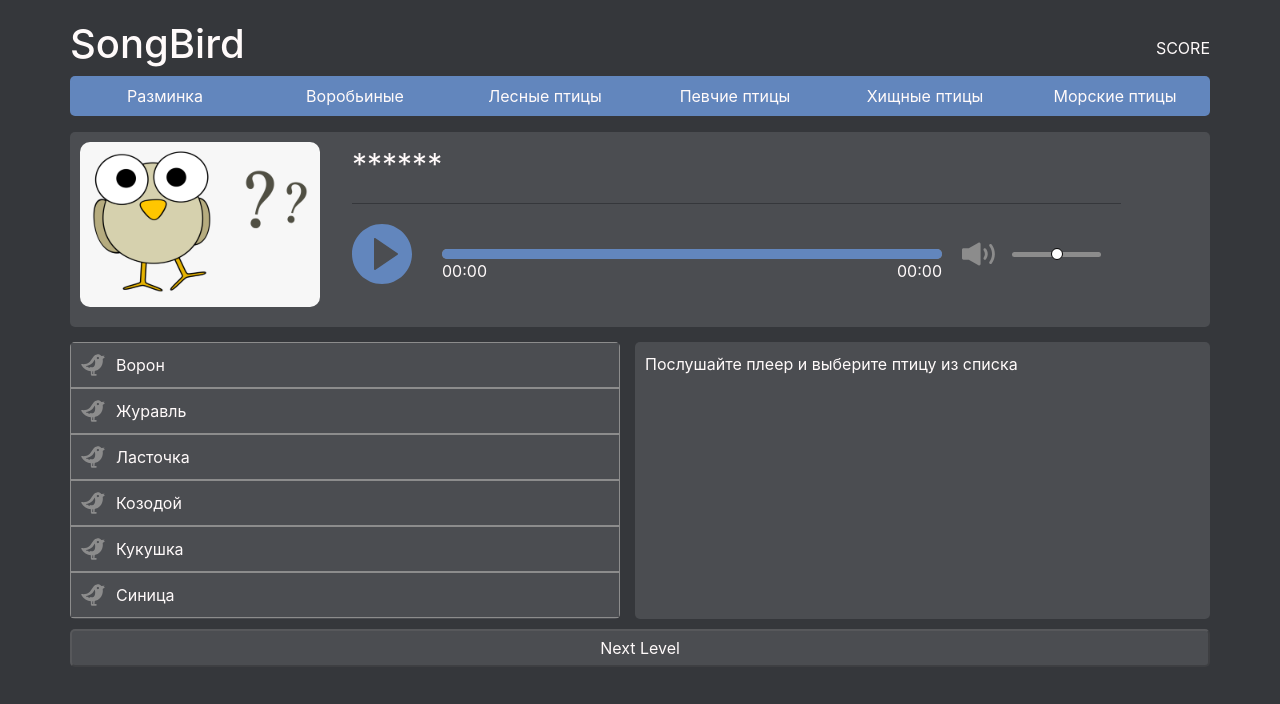
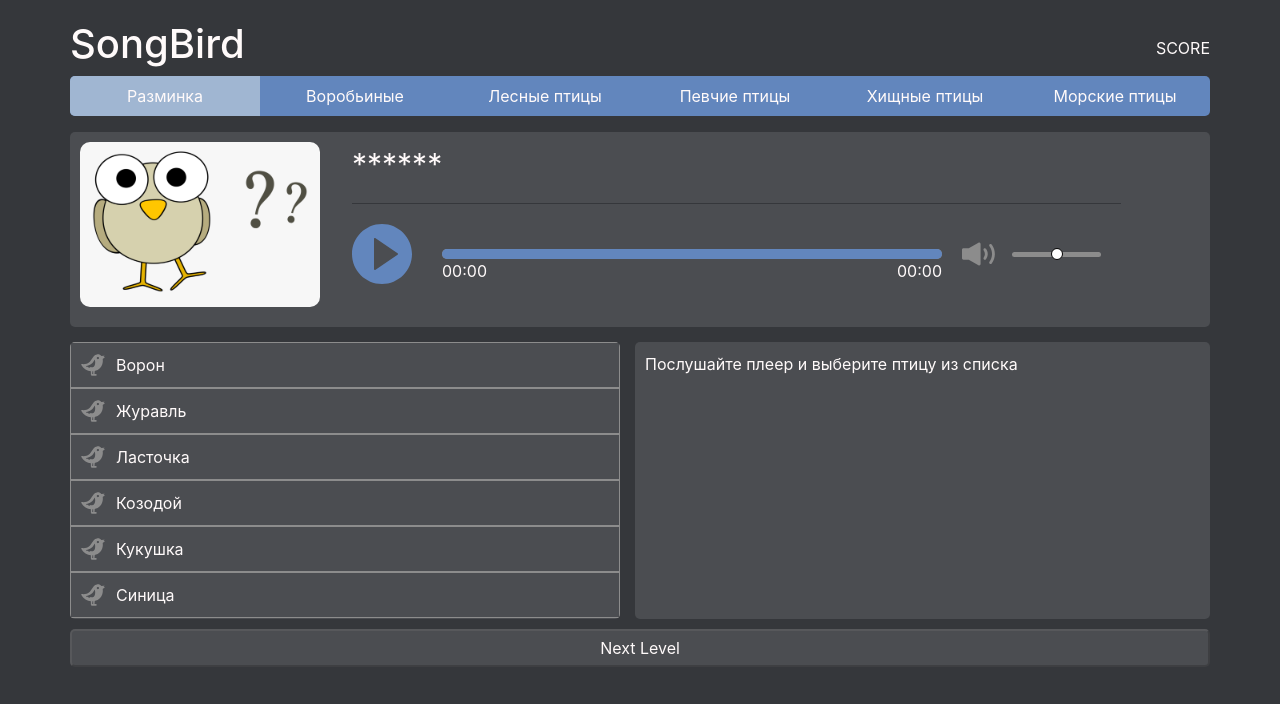
Before and after one commit to Maxvvellh0use/songbird, a React (Create React App) app: page / in a window 1280 px wide. Shown: the top 704 px of the page. Built offline with nearby package versions, Linux system fonts and the light colour scheme.

Commit message:
feat: add change active header classes after next lvl

```diff
--- a/src/components/CurrentBirdBlock/AudioPlayerBird.tsx
+++ b/src/components/CurrentBirdBlock/AudioPlayerBird.tsx
@@ -1,5 +1,4 @@
-import React, {useEffect, useRef, useState} from 'react';
-import {SystemState} from "../../redux/types";
+import React, { useEffect, useState } from 'react';
 import { connect } from "react-redux";
 import playButton from '../../assets/svg/play-button.svg'
 import pauseButton from '../../assets/svg/pause-button.svg';
@@ -85,6 +84,7 @@ const AudioPlayerBird: React.FunctionComponent<AudioProps> = ({targetId, thumb,
     }
     const [volumeValueState, setVolumeValueState] = useState(startVolume);
     audioBirdCurrent.volume = volumeValueState / volumeCoefficient;
+    audioBirdSelect.volume = volumeValueState / volumeCoefficient;
     const [volumeImageState, setVolumeImageState] = useState(volumeMedium);
     const volumeControl = (event: React.ChangeEvent<HTMLInputElement>) => {
         const currentValue: number = +(event.target.value);
--- a/src/components/CurrentBirdBlock/CurrentBirdBlock.tsx
+++ b/src/components/CurrentBirdBlock/CurrentBirdBlock.tsx
@@ -1,12 +1,9 @@
 import AudioPlayerBird from "./AudioPlayerBird";
 import './current-bird.scss';
 import altBirdImage from '../../assets/img/alt_bird_image.png';
-import React, { useState } from "react";
+import React from "react";
 import { connect } from "react-redux";
-import { getRandomBirdIndex } from "./helpers/getRandomBirdIndex";
 import { createNewBird } from "../../redux/actions";
-import birdsData from "../../data/birdsData";
-import { startCategoryIndex } from "./consts";
 import { mapStateToProps } from "../../redux/mapStateToProps";
 
 interface PropsWithCreateNewBird {
--- a/src/components/DescriptionBirdBlock/DescriptionBirdBlock.tsx
+++ b/src/components/DescriptionBirdBlock/DescriptionBirdBlock.tsx
@@ -1,11 +1,9 @@
 import React from "react";
 import './description_bird.scss'
 import { connect } from "react-redux";
-import { SystemState } from "../../redux/types";
 import { defaultTextDescriptionBlock } from "./const";
 import { mapStateToProps } from "../../redux/mapStateToProps";
 import AudioPlayerBird from "../CurrentBirdBlock/AudioPlayerBird";
-import {selectNewBird, setAudioBird} from "../../redux/actions";
 
 interface DescriptionProps {
     selectBird: {
--- a/src/components/FunctionalBlock/FunctionalBlock.tsx
+++ b/src/components/FunctionalBlock/FunctionalBlock.tsx
@@ -2,7 +2,6 @@ import React, {useState} from "react";
 import AnswerOptionsBlock from "../AnswerOptionsBlock/AnswerOptionsBlock";
 import DescriptionBirdBlock from "../DescriptionBirdBlock/DescriptionBirdBlock";
 import { Button } from "../Buttons/Button";
-import { SystemState } from "../../redux/types";
 import { connect } from "react-redux";
 import {mapStateToProps} from "../../redux/mapStateToProps";
 import {createNewBird, nextCategoryBird, selectNewBird, setAudioBird} from "../../redux/actions";
@@ -20,6 +19,7 @@ interface PropsCategoryBird {
         name: string,
         species: string,
         otherBirdsInCategory: object[],
+        activeHeaderClass: string[],
     },
     selectBird: {
         audio: string,
@@ -42,7 +42,8 @@ interface PropsCategoryBird {
     setAudioBird: any
 }
 
-const FunctionalBlock: React.FunctionComponent<PropsCategoryBird> = ({audioBird, setAudioBird, selectNewBird, categoryBird, nextCategoryBird, currentBird, selectBird, createNewBird}) => {
+const FunctionalBlock: React.FunctionComponent<PropsCategoryBird> =
+    ({audioBird, setAudioBird, selectNewBird, nextCategoryBird, currentBird, selectBird, createNewBird, categoryBird}) => {
     const randomBirdIndex: number = getRandomBirdIndex();
     const [categoryBirdState, setCategoryBirdState] = useState(startIndex);
     const isCorrectBird = () => {
@@ -51,8 +52,14 @@ const FunctionalBlock: React.FunctionComponent<PropsCategoryBird> = ({audioBird,
                 buttonActiveClass: currentBird.name !== selectBird.name ? '' : ' button_active',
             }
     }
+
     const nextLevelHandler = () => {
         audioBird.currentAudio.pause();
+        console.log(categoryBird.categoryIndex)
+        const copyArrayHeaderClasses = currentBird.activeHeaderClass.slice();
+        copyArrayHeaderClasses[categoryBird.categoryIndex] = '';
+        copyArrayHeaderClasses[categoryBird.categoryIndex + increaseCoefficient] = ' bird_list_item__active';
+        console.log(copyArrayHeaderClasses)
         setCategoryBirdState(categoryBirdState + increaseCoefficient)
         const newBirdData = birdsData[categoryBirdState][randomBirdIndex];
         const otherBirdsInCategory = birdsData[categoryBirdState].filter((bird, index) =>
@@ -69,6 +76,7 @@ const FunctionalBlock: React.FunctionComponent<PropsCategoryBird> = ({audioBird,
             name: newBirdData.name,
             species: newBirdData.species,
             otherBirdsInCategory: otherBirdsInCategory,
+            activeHeaderClass: copyArrayHeaderClasses,
         };
         const category = {
             categoryIndex: categoryBirdState,
--- a/src/components/Header/BirdListItem.tsx
+++ b/src/components/Header/BirdListItem.tsx
@@ -1,23 +1,31 @@
 import React, { useState } from 'react';
 import './header.scss';
 import { birdsCategories } from "../../data/birdsCategories";
+import { connect } from "react-redux";
+import { SystemState } from "../../redux/types";
+import { mapStateToProps } from "../../redux/mapStateToProps";
 
-export const BirdListItem: () => JSX.Element[] = () => {
+const BirdListItem: React.FunctionComponent<SystemState> = ({currentBird}) => {
     const arrayClassState: string[] = new Array(birdsCategories.length).fill('');
-    const [activeListClass, setActiveListClass] = useState(arrayClassState);
-    const clickNavHandler = (event: any) => {
-        activeListClass.map(() => {
-            const newArrayClassState = [...arrayClassState];
-            newArrayClassState[event.target.dataset.targetIndex] = ' bird_list_item__active';
-            return setActiveListClass(newArrayClassState);
-        })
-    }
+    const [activeListClass, setActiveListClass] = useState(currentBird.activeHeaderClass);
+    console.log(currentBird)
+    // const clickNavHandler = (event: any) => {
+    //     activeListClass.map(() => {
+    //         const newArrayClassState = [...arrayClassState];
+    //         newArrayClassState[event.target.dataset.targetIndex] = ' bird_list_item__active';
+    //         return setActiveListClass(newArrayClassState);
+    //     })
+    // }
+    const categories = birdsCategories.map((birdsCategory, index) => {
+        return <li key={birdsCategory}
+                   data-target-index={index}
+                   className={"bird_list_item" + currentBird.activeHeaderClass[index]}>{birdsCategory}</li>
+    })
     return (
-        birdsCategories.map((birdsCategory, index) => {
-            return <li onClick={clickNavHandler}
-                       key={birdsCategory}
-                       data-target-index={index}
-                       className={"bird_list_item" + activeListClass[index]}>{birdsCategory}</li>
-        })
+        <ul className="navigation_birds__list">
+            {categories}
+        </ul>
     )
 }
+
+export default connect(mapStateToProps)(BirdListItem)
--- a/src/components/Header/Header.tsx
+++ b/src/components/Header/Header.tsx
@@ -1,9 +1,8 @@
 import React, { useState } from 'react';
 import './header.scss';
-import { BirdListItem } from "./BirdListItem";
+import BirdListItem from "./BirdListItem";
 
 export const Header: React.FunctionComponent = () => {
-    const birdListItem = BirdListItem();
     return (
         <header className="header">
             <div className="wrapper wrapper_header">
@@ -16,9 +15,7 @@ export const Header: React.FunctionComponent = () => {
                     </div>
                 </div>
                 <div className="navigation_birds">
-                    <ul className="navigation_birds__list">
-                        { birdListItem }
-                    </ul>
+                    <BirdListItem />
                 </div>
             </div>
         </header>
--- a/src/components/Header/header.scss
+++ b/src/components/Header/header.scss
@@ -24,10 +24,6 @@
   @extend %my-transition;
   width: 190px;
   height: 40px;
-  &:hover {
-    cursor: pointer;
-    background: $color-birds-hover;
-  }
 }
 
 .bird_list_item__active {
--- a/src/redux/mapStateToProps.ts
+++ b/src/redux/mapStateToProps.ts
@@ -9,6 +9,7 @@ export const mapStateToProps = (state: SystemState) => ({
         name: state.currentBird.name,
         species: state.currentBird.species,
         otherBirdsInCategory: state.currentBird.otherBirdsInCategory,
+        activeHeaderClass: state.currentBird.activeHeaderClass,
     },
     selectBird: {
         audio: state.selectBird.audio,
--- a/src/redux/reducers/currentBirdReducer.ts
+++ b/src/redux/reducers/currentBirdReducer.ts
@@ -10,6 +10,7 @@ const initialState: SystemState = {
         name: '',
         species: '',
         otherBirdsInCategory: [],
+        activeHeaderClass: [],
     },
     selectBird: {
         audio: '',
--- a/src/redux/reducers/nextCategoryBirdReducer.ts
+++ b/src/redux/reducers/nextCategoryBirdReducer.ts
@@ -17,6 +17,7 @@ export const initialState: SystemState = {
         name: firstBirdData.name,
         species: firstBirdData.species,
         otherBirdsInCategory: otherBirdsInCategory,
+        activeHeaderClass: [' bird_list_item__active', '', '', '', '', ''],
     },
     selectBird: {
         activeListClass: ['', '', '', '', '', ''],
--- a/src/redux/types.ts
+++ b/src/redux/types.ts
@@ -14,6 +14,7 @@ export interface SystemState {
         name: string,
         species: string,
         otherBirdsInCategory: object[],
+        activeHeaderClass: string[],
     },
     selectBird: {
         audio: string,
```
